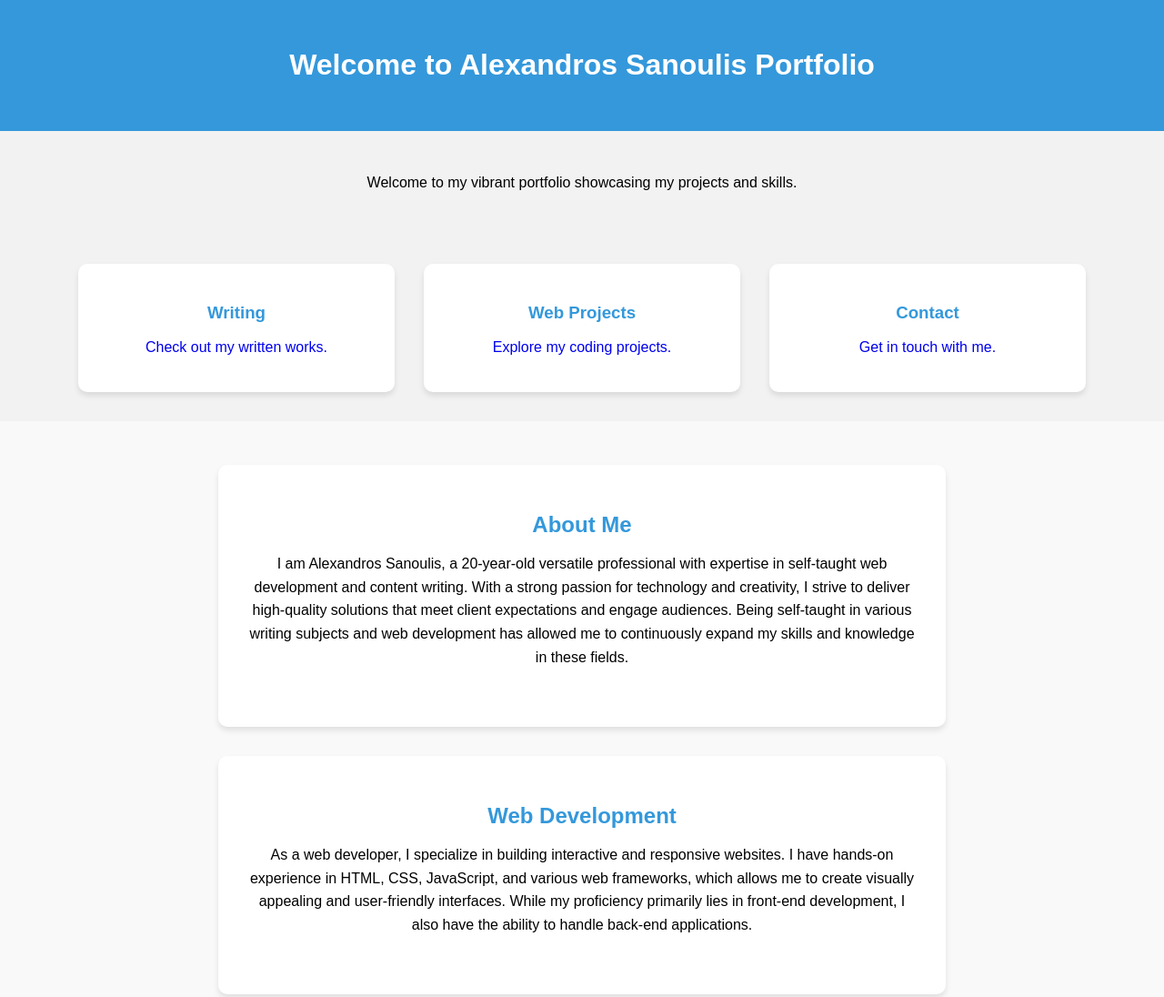
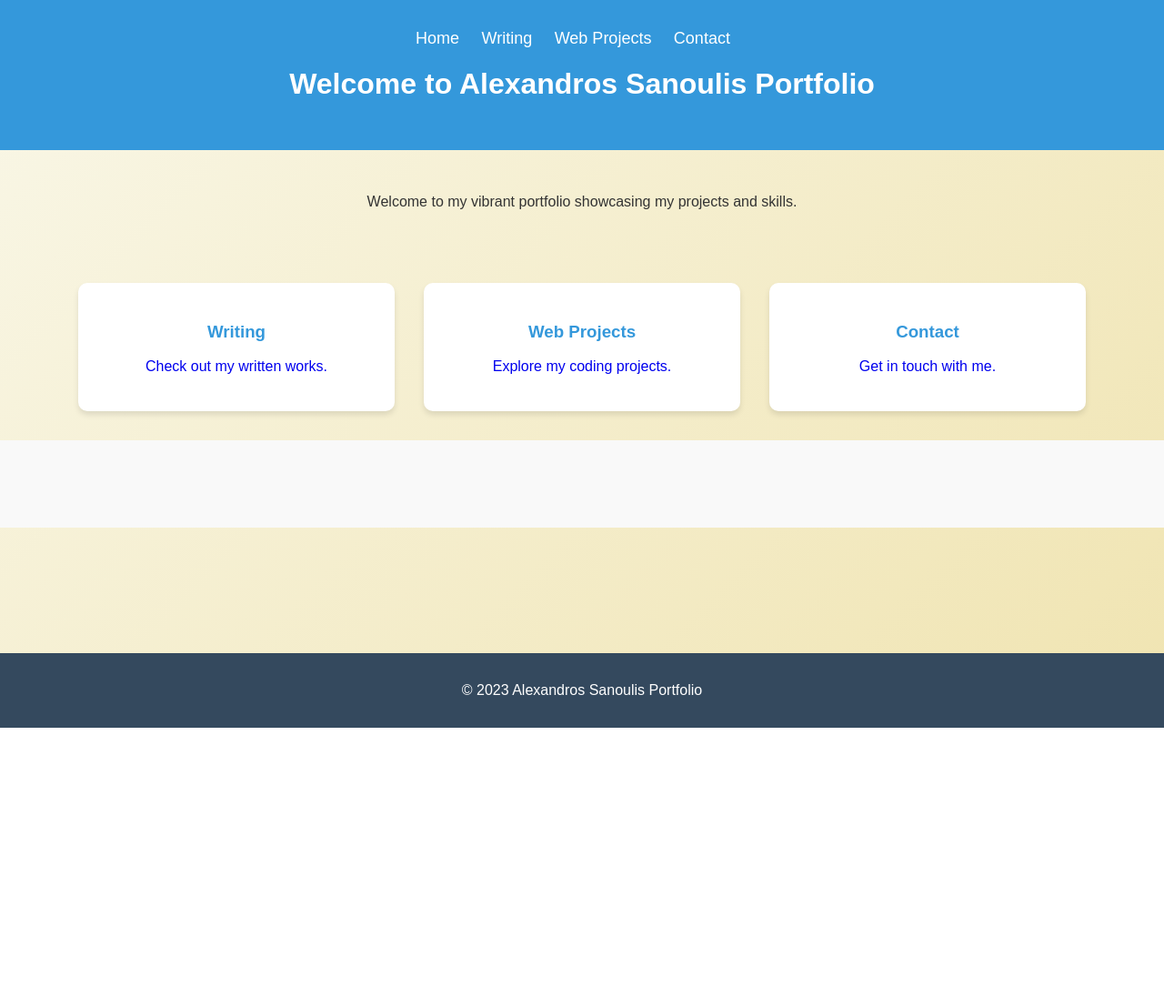
Before and after one commit to alexsnlportfolio/alexsnlportfolio.github.io, a plain HTML site: page index.html in a window 1280 px wide. Shown: the top 1096 px of the page at 91% size. After the commit the page ends 800 px from the top, so only its background shows below. Drawn offline with Linux system fonts and the light colour scheme.

Commit message:
Update index.html

```diff
--- a/index.html
+++ b/index.html
@@ -1,15 +1,14 @@
 <!DOCTYPE html>
-<html lang="en">
+<html>
 <head>
-<meta charset="UTF-8">
-<meta name="viewport" content="width=device-width, initial-scale=1.0">
   <title>Welcome to Alexandros Sanoulis Portfolio</title>
   <style>
     body {
+      font-family: Arial, sans-serif;
       margin: 0;
       padding: 0;
-    font-family: Arial, sans-serif;
-    background-color: #f2f2f2;
+      background: linear-gradient(135deg, #F9F7E8, #F0E4B1);
+      color: #333;
       display: flex;
       flex-direction: column;
       min-height: 100vh;
@@ -20,6 +19,28 @@
       color: #fff;
       text-align: center;
       padding: 2rem;
+    }
+
+    nav ul {
+      list-style-type: none;
+      margin: 0;
+      padding: 0;
+    }
+
+    nav ul li {
+      display: inline;
+      margin-right: 20px;
+    }
+
+    nav ul li a {
+      color: #fff;
+      text-decoration: none;
+      font-size: 18px;
+      transition: color 0.3s;
+    }
+
+    nav ul li a:hover {
+      color: #ffddc1;
     }
 
     .intro {
@@ -93,6 +114,7 @@
       margin-top: auto;
     }
 
+    /* Media Queries for Mobile Devices */
     @media (max-width: 768px) {
       .portfolio {
         flex-direction: column;
@@ -107,6 +129,14 @@
 </head>
 <body>
   <div class="header">
+    <nav>
+      <ul>
+        <li><a href="index.html">Home</a></li>
+        <li><a href="writing.html">Writing</a></li>
+        <li><a href="coding.html">Web Projects</a></li>
+        <li><a href="contact.html">Contact</a></li>
+      </ul>
+    </nav>
     <h1>Welcome to Alexandros Sanoulis Portfolio</h1>
   </div>
 
@@ -131,20 +161,7 @@
 
   <div class="about-section">
     <div class="about-content">
-      <div class="section">
-        <h2 class="section-title">About Me</h2>
-        <p class="section-text">I am Alexandros Sanoulis, a 20-year-old versatile professional with expertise in self-taught web development and content writing. With a strong passion for technology and creativity, I strive to deliver high-quality solutions that meet client expectations and engage audiences. Being self-taught in various writing subjects and web development has allowed me to continuously expand my skills and knowledge in these fields.</p>
-      </div>
-
-      <div class="section">
-        <h2 class="section-title">Web Development</h2>
-        <p class="section-text">As a web developer, I specialize in building interactive and responsive websites. I have hands-on experience in HTML, CSS, JavaScript, and various web frameworks, which allows me to create visually appealing and user-friendly interfaces. While my proficiency primarily lies in front-end development, I also have the ability to handle back-end applications.</p>
-      </div>
-
-      <div class="section">
-        <h2 class="section-title">Writing</h2>
-        <p class="section-text">Alongside my web development skills, I possess a strong flair for writing compelling and engaging content. I have expertise in crafting well-researched articles, blog posts, and website copy. I excel in adapting writing styles to target specific audiences and deliver valuable information. With my attention to detail and excellent communication skills, I can effectively convey complex ideas in a clear and concise manner.</p>
-      </div>
+      <!-- About Me, Web Development, Writing sections here -->
     </div>
   </div>
 
```
Lines whose indentation alone changed are shown as unchanged.
